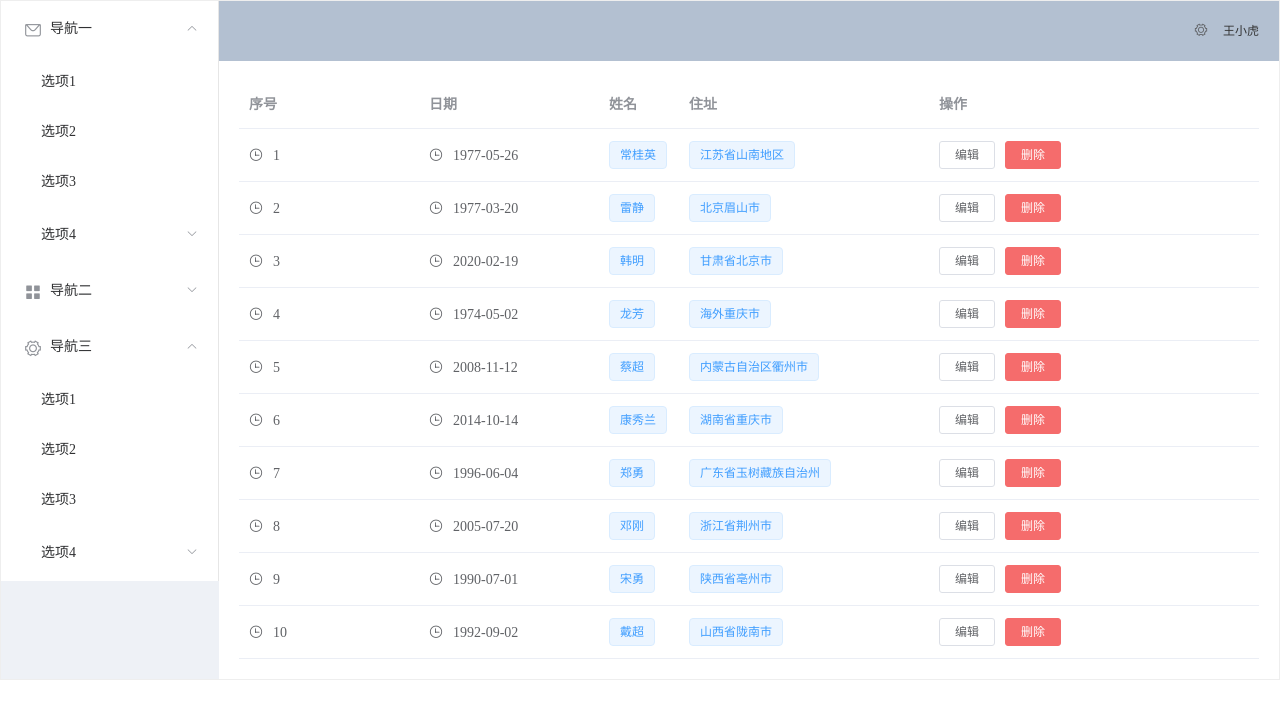
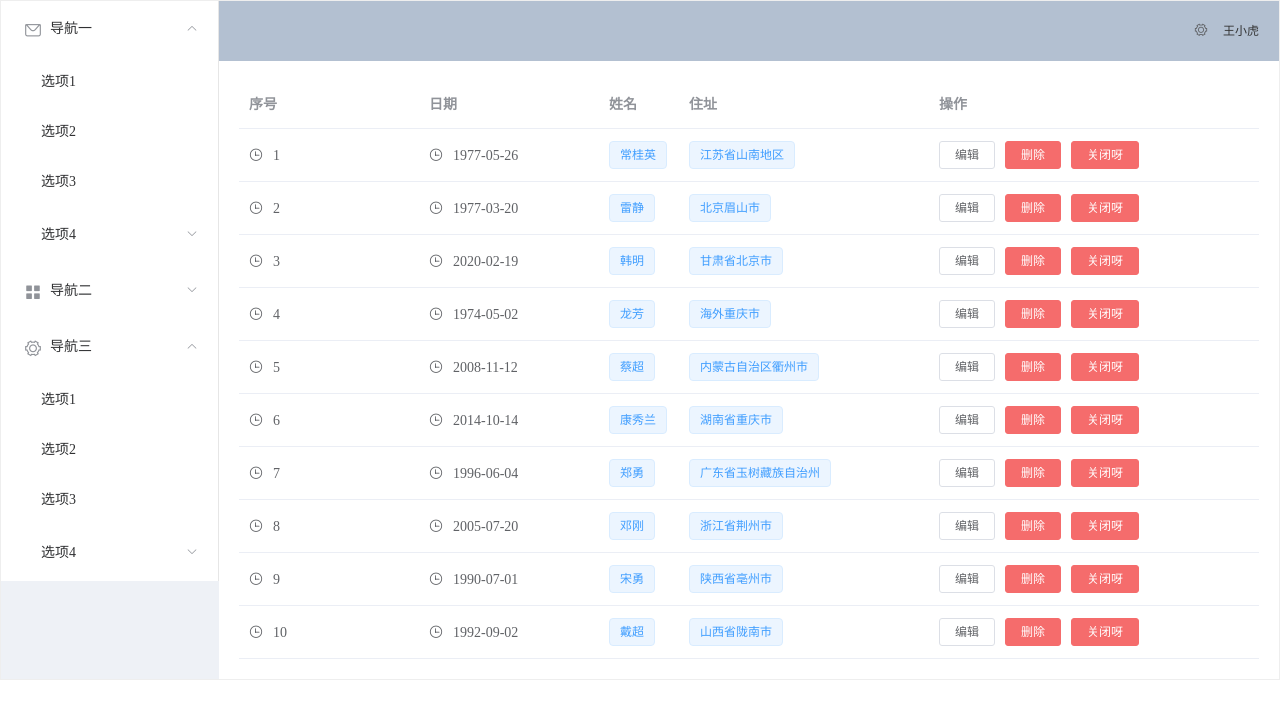
Before and after one commit to zhfjsxh/element, a Vue app: page /about in a window 1280 px wide. Shown: the top 718 px of the page. Built offline with nearby package versions, Linux system fonts and the light colour scheme; no server answers.

Commit message:
增加关闭按钮

```diff
--- a/src/views/About.vue
+++ b/src/views/About.vue
@@ -45,10 +45,15 @@
 			<el-button
 				size="mini"
 				@click="handleEdit(scope.$index, scope.row)">编辑</el-button>
+
 			<el-button
 				size="mini"
 				type="danger"
 				@click="handleDelete(scope.$index, scope.row)">删除</el-button>
+                    <el-button
+                    size="mini"
+                    type="danger"
+                    @click="handleDelete(scope.$index, scope.row)">关闭呀</el-button>
 			</template>
 </el-table-column>
 </el-table>
```
